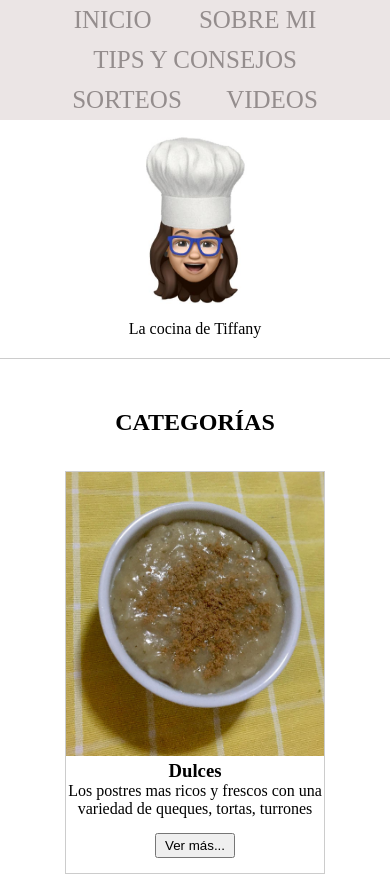
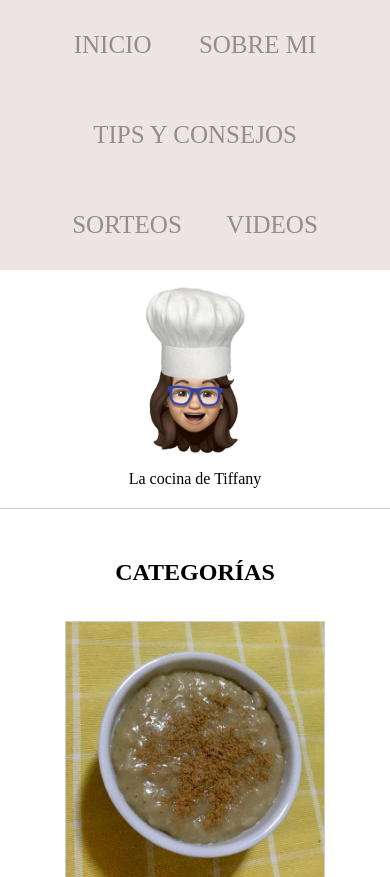
Before and after one commit to LarryAnthony/cocina-tiffany, a plain HTML site: page index.html in a window 390 px wide. Shown: the top 877 px of the page. Drawn offline with Linux system fonts and the light colour scheme; a web font is replaced by a local one.

Commit message:
mediaquery

```diff
--- a/styles.css
+++ b/styles.css
@@ -87,3 +87,8 @@
 .content button{
     padding: 3px 8px;
 }
+@media (max-width: 600px){
+    #menu{
+        height: 270px;
+    }
+}
```
